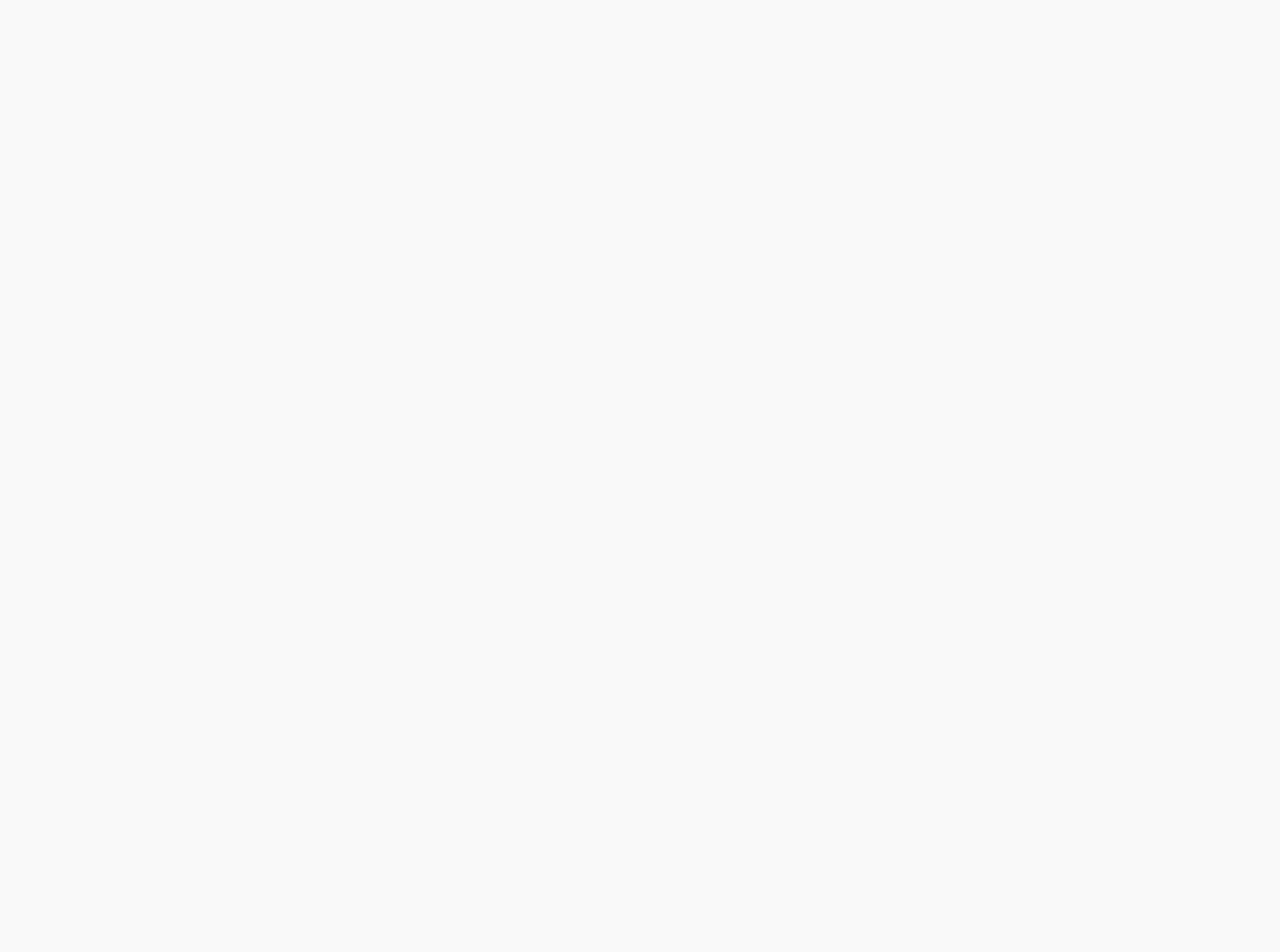
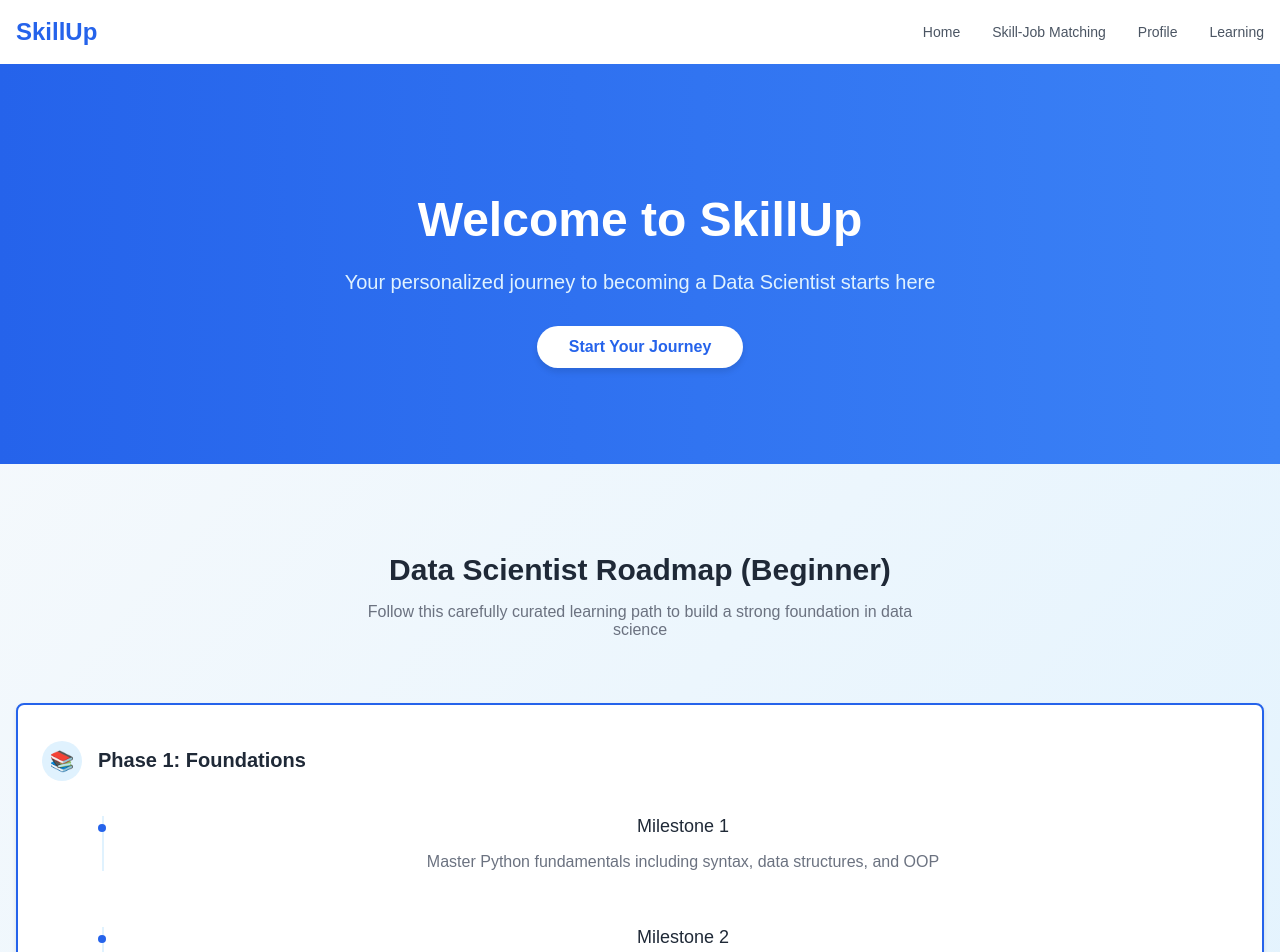
Before and after one commit to priii-25/SideKick-EduTech, a React (Create React App) app in the folder application/: page /home in a window 1280 px wide. Before the commit this address had no page. Shown: the top 952 px of the page. Before the commit the page ends 800 px from the top, so only its background shows below. Built offline with nearby package versions, Linux system fonts and the light colour scheme; the HTML template or start-up script is replaced by a standard one.

Commit message:
update routing and enhance homepage styles

```diff
--- a/application/src/App.js
+++ b/application/src/App.js
@@ -14,7 +14,7 @@ function App() {
     <Router>
       <div className="App">
         <Routes>
-          <Route path="/" element={<HomePage />} />
+          <Route path="/home" element={<HomePage />} />
           <Route path="/skill-job-matching" element={<SkillJobMatching />} />
           <Route path="/profile" element={<Profile />} />
           <Route path="/learning" element={<LearningPage />} />
--- a/application/src/components/HomePage.js
+++ b/application/src/components/HomePage.js
@@ -1,76 +1,107 @@
-import React from 'react';
+import React, { useState } from 'react';
 import './homePage.css';
 
 const HomePage = () => {
+  const [activePhase, setActivePhase] = useState(1);
+
+  const scrollToContent = () => {
+    const contentSection = document.querySelector('.section-header');
+    contentSection.scrollIntoView({ behavior: 'smooth' });
+  };
+
   return (
-    <div className="home-page">
+    <div className="homepage">
       <nav className="navbar">
-        <ul>
-          <li><a href="/">HOME</a></li>
-          <li><a href="/skill-job-matching">SKILL-JOB MATCHING</a></li>
-          <li><a href="/profile">MY PROFILE</a></li>
-          <li><a href="/learning">LEARNING</a></li>
-        </ul>
+        <div className="nav-container">
+          <div className="nav-content">
+            <div className="logo">
+              <span className="logo-text">SkillUp</span>
+            </div>
+            <div className="nav-links">
+              {['Home', 'Skill-Job Matching', 'Profile', 'Learning'].map((item) => (
+                <a
+                  key={item}
+                  href={`/${item.toLowerCase().replace(' ', '-')}`}
+                  className="nav-link"
+                >
+                  {item}
+                </a>
+              ))}
+            </div>
+          </div>
+        </div>
       </nav>
 
-      <header className="hero-section">
-        <h1 className="hero-title">Welcome to SkillUp</h1>
-        <p className="hero-subtitle">Your personalized learning path awaits!</p>
-        <a href="/learning-path" className="btn">
-          View Learning Path
-        </a>
+      <header className="hero">
+        <h1 className="hero-title fade-in">
+          Welcome to SkillUp
+        </h1>
+        <p className="hero-subtitle fade-in">
+          Your personalized journey to becoming a Data Scientist starts here
+        </p>
+        <button className="hero-button" onClick={scrollToContent}>
+          Start Your Journey
+        </button>
       </header>
 
-      <section className="learning-path-section">
-        <h2 className="section-heading">Personalized Learning Path: Data Scientist Roadmap (Beginner)</h2>
+      <main className="main-content">
+        <div className="section-header">
+          <h2 className="section-title">
+            Data Scientist Roadmap (Beginner)
+          </h2>
+          <p className="section-description">
+            Follow this carefully curated learning path to build a strong foundation in data science
+          </p>
+        </div>
 
-        {/* Phase 1 */}
-        <div className="phase">
-          <h3 className="phase-title">Phase 1: Strengthening Foundations (Months 1-3)</h3>
-          <div className="milestone">
-            <h4>Milestone 1: Solidify Python Fundamentals (Month 1)</h4>
-            <p>Master Python syntax, data structures, and OOP. Use resources like Codecademy, DataCamp, or "Python Crash Course."</p>
+        <div className="phases-grid">
+          {[1, 2, 3].map((phase) => (
+            <div
+              key={phase}
+              className={`phase-card ${activePhase === phase ? 'active' : ''}`}
+              onClick={() => setActivePhase(phase)}
+            >
+              <div className="phase-content">
+                <div className="phase-header">
+                  <div className="phase-icon">
+                    <span className="icon">
+                      {phase === 1 ? '📚' : phase === 2 ? '🏆' : '👥'}
+                    </span>
                   </div>
-          <div className="milestone arrow">
-            <h4>Milestone 2: Deepen Statistical Knowledge (Months 2-3)</h4>
-            <p>Understand descriptive and inferential statistics. Try Khan Academy or "Practical Statistics for Data Scientists."</p>
+                  <h3 className="phase-title">
+                    Phase {phase}: {phase === 1 ? 'Foundations' : phase === 2 ? 'Core ML' : 'Projects'}
+                  </h3>
+                </div>
+
+                <div className="milestones">
+                  {phase === activePhase && (
+                    <div className="milestone-container fade-in">
+                      {[1, 2].map((milestone) => (
+                        <div key={milestone} className="milestone">
+                          <div className="milestone-dot"></div>
+                          <div className="milestone-content">
+                            <h4 className="milestone-title">
+                              Milestone {milestone}
+                            </h4>
+                            <p className="milestone-description">
+                              {phase === 1 && milestone === 1 && "Master Python fundamentals including syntax, data structures, and OOP"}
+                              {phase === 1 && milestone === 2 && "Deep dive into statistics and probability fundamentals"}
+                              {phase === 2 && milestone === 1 && "Learn core machine learning algorithms and mathematics"}
+                              {phase === 2 && milestone === 2 && "Build and train neural networks with TensorFlow"}
+                              {phase === 3 && milestone === 1 && "Create real-world projects and build portfolio"}
+                              {phase === 3 && milestone === 2 && "Network with the community and improve soft skills"}
+                            </p>
                           </div>
                         </div>
-
-        {/* Phase 2 */}
-        <div className="phase">
-          <h3 className="phase-title">Phase 2: Core Machine Learning (Months 4-9)</h3>
-          <div className="milestone">
-            <h4>Milestone 3: Linear Algebra Essentials (Month 4)</h4>
-            <p>Focus on vectors, matrices, and linear transformations. Use resources like MIT OpenCourseware (Linear Algebra).</p>
+                      ))}
                     </div>
-          <div className="milestone arrow">
-            <h4>Milestone 4: Probability for Machine Learning (Month 5)</h4>
-            <p>Dive into Bayes' theorem, random variables, and conditional probability. Reinforce statistical knowledge.</p>
-          </div>
-          <div className="milestone arrow">
-            <h4>Milestone 5: Intro to Machine Learning Algorithms (Months 6-7)</h4>
-            <p>Learn regression, classification, clustering, and model.eval metrics. Consider Coursera’s Stanford ML course.</p>
-          </div>
-          <div className="milestone arrow">
-            <h4>Milestone 6: Deep Learning Fundamentals (Months 8-9)</h4>
-            <p>Build basic deep learning models with TensorFlow. Explore the deeplearning.ai courses on Coursera.</p>
+                  )}
                 </div>
               </div>
-
-        {/* Phase 3 */}
-        <div className="phase">
-          <h3 className="phase-title">Phase 3: Building Projects & Expanding Skills (Months 10-12)</h3>
-          <div className="milestone">
-            <h4>Milestone 7: Data Science Projects (Months 10-11)</h4>
-            <p>Apply your skills on real-world datasets. Consider Kaggle competitions and building a project portfolio.</p>
             </div>
-          <div className="milestone arrow">
-            <h4>Milestone 8: Develop Soft Skills & Networking (Ongoing)</h4>
-            <p>Improve communication, join DS communities, and present your projects for feedback.</p>
+          ))}
         </div>
-        </div>
-      </section>
+      </main>
     </div>
   );
 };
--- a/application/src/components/homePage.css
+++ b/application/src/components/homePage.css
@@ -1,110 +1,271 @@
-body {
-    margin: 0;
-    padding: 0;
-    font-family: Arial, sans-serif;
-    background: #f9f9f9;
-    color: #333;
+.homepage {
+  min-height: 100vh;
+  background: linear-gradient(to bottom right, #f8fafc, #e0f2fe);
 }
 
+/* Navigation Styles */
 .navbar {
-    background-color: #2c3e50;
-    padding: 1rem;
+  background-color: #ffffff;
+  box-shadow: 0 2px 4px rgba(0, 0, 0, 0.1);
 }
 
-  .navbar ul {
-    display: flex;
-    list-style: none;
-    margin: 0;
-    padding: 0;
-    justify-content: space-around;
+.nav-container {
+  max-width: 1280px;
+  margin: 0 auto;
+  padding: 0 1rem;
 }
 
-  .navbar ul li a {
-    color: #ffffff;
+.nav-content {
+  display: flex;
+  justify-content: space-between;
+  height: 4rem;
+  align-items: center;
+}
+
+.logo-text {
+  font-size: 1.5rem;
+  font-weight: bold;
+  color: #2563eb;
+}
+
+.nav-links {
+  display: flex;
+  gap: 2rem;
+}
+
+.nav-link {
+  color: #4b5563;
   text-decoration: none;
-    font-weight: 600;
+  font-size: 0.875rem;
+  font-weight: 500;
   transition: color 0.3s ease;
 }
 
-  .navbar ul li a:hover {
-    color: #ecf0f1;
+.nav-link:hover {
+  color: #2563eb;
 }
 
-  .hero-section {
+/* Hero Section Styles */
+.hero {
+  position: relative;
+  padding: 6rem 1.5rem;
   text-align: center;
-    padding: 4rem 1rem;
-    background: linear-gradient(to right, #00aaff, #66ccff); /* Gradient background */
-    color: #fff;
+  background: linear-gradient(to right, #2563eb, #3b82f6);
 }
 
 .hero-title {
   font-size: 3rem;
-    margin-bottom: 1rem;
+  font-weight: bold;
+  color: #ffffff;
+  margin-bottom: 1.5rem;
 }
 
 .hero-subtitle {
   font-size: 1.25rem;
+  color: #e0f2fe;
   margin-bottom: 2rem;
 }
 
-  .btn {
-    display: inline-block;
-    padding: 0.75rem 1.25rem;
-    background-color: #007acc;
-    color: #ffffff;
-    text-decoration: none;
-    border-radius: 5px;
-    transition: background-color 0.3s ease;
+.hero-button {
+  background-color: #ffffff;
+  color: #2563eb;
+  padding: 0.75rem 2rem;
+  border-radius: 9999px;
+  font-weight: 600;
+  box-shadow: 0 4px 6px rgba(0, 0, 0, 0.1);
+  border: none;
+  cursor: pointer;
+  transition: transform 0.3s ease, box-shadow 0.3s ease;
 }
 
-  .btn:hover {
-    background-color: #005da0;
+.hero-button:hover {
+  transform: translateY(-2px);
+  box-shadow: 0 6px 8px rgba(0, 0, 0, 0.15);
 }
 
-  .learning-path-section {
-    padding: 2rem 1rem;
-    max-width: 1200px;
+/* Main Content Styles */
+.main-content {
+  max-width: 1280px;
+  margin: 0 auto;
+  padding: 4rem 1rem;
+}
+
+.section-header {
+  text-align: center;
+  margin-bottom: 4rem;
+}
+
+.section-title {
+  font-size: 1.875rem;
+  font-weight: bold;
+  color: #1f2937;
+  margin-bottom: 1rem;
+}
+
+.section-description {
+  color: #6b7280;
+  max-width: 36rem;
   margin: 0 auto;
 }
 
-  .section-heading {
-    font-size: 2rem;
-    margin-bottom: 2rem;
+.phases-grid {
+  display: grid;
+  gap: 2rem;
+  margin-bottom: 4rem;
+}
+
+/* Phase Card Styles */
+.phase-card {
+  background: white;
+  border-radius: 0.5rem;
+  box-shadow: 0 2px 4px rgba(0, 0, 0, 0.1);
+  cursor: pointer;
+  transition: all 0.3s ease;
+}
+
+.phase-card:hover {
+  transform: translateY(-4px);
+  box-shadow: 0 4px 6px rgba(0, 0, 0, 0.1);
+}
+
+.phase-card.active {
+  border: 2px solid #2563eb;
+}
+
+.phase-content {
+  padding: 1.5rem;
+}
+
+.phase-header {
+  display: flex;
+  align-items: center;
+  margin-bottom: 1rem;
+}
+
+.phase-icon {
+  width: 2.5rem;
+  height: 2.5rem;
+  background-color: #e0f2fe;
+  border-radius: 9999px;
+  display: flex;
+  align-items: center;
+  justify-content: center;
+  margin-right: 1rem;
+}
+
+.icon {
+  font-size: 1.25rem;
+}
+
+.phase-title {
+  font-size: 1.25rem;
+  font-weight: 600;
+  color: #1f2937;
+}
+
+/* Milestone Styles */
+.milestone-container {
+  padding-left: 3.5rem;
+}
+
+.milestone {
+  position: relative;
+  padding-bottom: 1rem;
+}
+
+.milestone-dot {
+  position: absolute;
+  left: 0;
+  top: 0.5rem;
+  width: 0.5rem;
+  height: 0.5rem;
+  background-color: #2563eb;
+  border-radius: 9999px;
+}
+
+.milestone-content {
+  border-left: 2px solid #e0f2fe;
+  padding-left: 1.5rem;
+  margin-left: 0.25rem;
+}
+
+.milestone-title {
+  font-size: 1.125rem;
+  font-weight: 500;
+  color: #1f2937;
+  margin-bottom: 0.5rem;
+}
+
+.milestone-description {
+  color: #6b7280;
+}
+
+/* CTA Styles */
+.cta-container {
   text-align: center;
 }
 
-  .phase {
-    margin-bottom: 2rem;
-    border-left: 4px solid #007acc;
-    padding-left: 1rem;
-    background: #fff;
-    border-radius: 5px;
-    box-shadow: 0 0 10px rgba(0,0,0,0.1);
-    margin-left: 1rem;
+.cta-button {
+  display: inline-flex;
+  align-items: center;
+  background-color: #2563eb;
+  color: #ffffff;
+  padding: 0.75rem 1.5rem;
+  border-radius: 0.5rem;
+  font-weight: 600;
+  border: none;
+  cursor: pointer;
+  transition: all 0.3s ease;
 }
 
-  .phase-title {
-    font-size: 1.5rem;
-    color: #007acc;
-    margin: 1rem 0;
+.cta-button:hover {
+  background-color: #1d4ed8;
 }
 
-  .milestone {
-    margin: 1rem 0;
-    padding: 0.5rem;
+.cta-icon {
+  margin-left: 0.5rem;
+  transition: transform 0.3s ease;
 }
 
-  .milestone h4 {
-    margin: 0.5rem 0;
-    font-size: 1.2rem;
+.cta-button:hover .cta-icon {
+  transform: translateX(0.25rem);
 }
 
-  .milestone p {
-    margin: 0.25rem 0 0.5rem;
+/* Animations */
+@keyframes fadeIn {
+  from {
+    opacity: 0;
+    transform: translateY(20px);
+  }
+  to {
+    opacity: 1;
+    transform: translateY(0);
+  }
 }
 
-  .arrow {
-    border-left: 2px dashed #ccc;
-    margin-left: 1rem;
-    padding-left: 1rem;
+.fade-in {
+  animation: fadeIn 0.6s ease-out forwards;
 }
+
+/* Responsive Design */
+@media (max-width: 768px) {
+  .nav-links {
+    display: none;
+  }
+
+  .hero-title {
+    font-size: 2.5rem;
+  }
+
+  .section-title {
+    font-size: 1.5rem;
+  }
+
+  .phase-content {
+    padding: 1rem;
+  }
+
+  .milestone-container {
+    padding-left: 2rem;
+  }
+}
```
Lines whose indentation alone changed are shown as unchanged.
